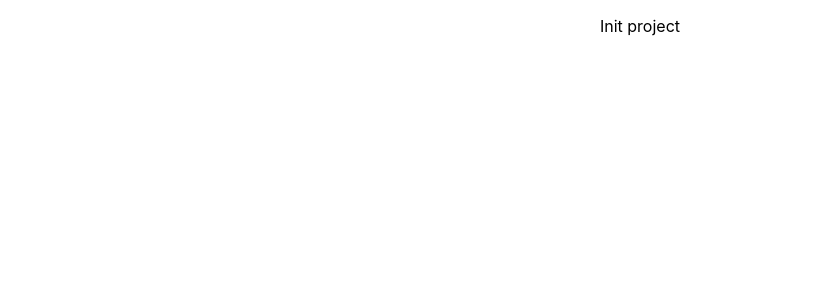
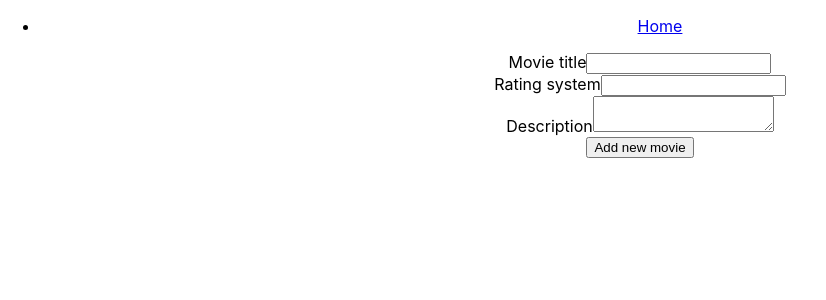
Before and after one commit to epernorbert/registry-database, a React (Create React App) app: page / in a window 1280 px wide. Shown: the top 300 px of the page, without its empty margins (0-826 px from the left). Built offline with nearby package versions, Linux system fonts and the light colour scheme; no server answers; the database is empty.

Commit message:
basic components, create, read, delete handler, router config

```diff
--- a/package.json
+++ b/package.json
@@ -11,6 +11,7 @@
     "react-dom": "^18.2.0",
     "react-router-dom": "^6.4.2",
     "react-scripts": "5.0.1",
+    "uid": "^2.0.1",
     "web-vitals": "^2.1.4"
   },
   "scripts": {
--- a/src/App.js
+++ b/src/App.js
@@ -1,9 +1,24 @@
+import React from 'react';
+import { Route, Routes, Link } from 'react-router-dom';
 import './App.css';
+import Movie from './Component/Movie/Movie';
+import MovieList from './Component/Movie/MovieList';
+import Create from './Component/Create/Create';
 
 function App() {
   return (
     <div className="App">
-      <p>Init project</p>
+      <nav>
+        <ul>
+          <li>
+            <Link to="/">Home</Link>
+          </li>
+        </ul>
+      </nav>
+      <Routes>
+        <Route path="/" element={<><Create/><MovieList /></>} />
+        <Route path="/movie/:id"element={<Movie />} />
+      </Routes>
     </div>
   );
 }
--- /dev/null
+++ b/src/Component/Create/Create.js
@@ -0,0 +1,73 @@
+import React, { useState } from 'react'
+import { db } from '../../firebase';
+import { uid } from 'uid';
+import { set, ref } from 'firebase/database';
+import Input from '../Input/Input'
+import Button from '../UI/Button/Button'
+import TextArea from '../TextArea/TextArea';
+
+const Create = () => {
+
+  const [title, setTitle] = useState("")
+  const [ratingSystem, setRatingSystem] = useState("")
+  const [description, setDescription] = useState("")
+
+  const titleChangeHander = event => {
+    setTitle(event.target.value);
+  }
+
+  const ratingChangeHandler = event => {
+    setRatingSystem(event.target.value)
+  }
+
+  const descriptionHandler = event => {
+    setDescription(event.target.value)
+  }
+
+  // store in database
+  const submitHandler = event => {
+    event.preventDefault();
+    const uuid = uid();
+    set(ref(db, uuid), {
+      uuid,
+      title,
+      ratingSystem,
+      description
+    })
+    setTitle("");
+    setRatingSystem("");
+    setDescription("");
+  }
+
+  return (
+    <form onSubmit={submitHandler}>
+      <Input
+        title="Movie title"
+        type="text"
+        name="title"
+        onChange={titleChangeHander}
+        value={title}
+      />
+      <Input
+        title="Rating system"
+        type="text"
+        name="rating"
+        onChange={ratingChangeHandler}
+        value={ratingSystem}
+      />
+      <TextArea
+        title="Description"
+        type="text"
+        name="description"
+        onChange={descriptionHandler}
+        value={description}
+      />
+      <Button
+        title="Add new movie"
+        type="submit"
+      />
+    </form>
+  )
+}
+
+export default Create
--- /dev/null
+++ b/src/Component/Delete/Delete.js
@@ -0,0 +1,21 @@
+import React from 'react'
+import Button from '../UI/Button/Button'
+import { db } from '../../firebase'
+import { ref, remove } from 'firebase/database';
+
+const Delete = (props) => {
+
+  const deleteHandler = (uuid) => {
+    remove(ref(db, uuid))
+  }
+
+  return (
+    <Button
+      type={props.type}
+      title={props.title}
+      onClick={() => deleteHandler(props.uuid)}
+    />
+  )
+}
+
+export default Delete
--- /dev/null
+++ b/src/Component/Input/Input.js
@@ -0,0 +1,16 @@
+import React from 'react'
+
+const Input = (props) => {
+  return (
+    <div>
+      <label>{props.title}</label>
+      <input
+        type={props.type}
+        name={props.name}
+        onChange={props.onChange}
+        value={props.value} />
+    </div>
+  )
+}
+
+export default Input
--- /dev/null
+++ b/src/Component/Movie/Movie.js
@@ -0,0 +1,33 @@
+import { useParams } from 'react-router-dom';
+import { db } from '../../firebase';
+import { ref, onValue, } from 'firebase/database';
+import React, { useEffect, useState } from 'react';
+
+const Movie = () => {
+  const { id } = useParams();
+  const [movie, setMovie] = useState("")
+
+  // read
+  useEffect(() => {
+    onValue(ref(db, id), snapshot => {
+      /*setTodos([])
+      const data = snapshop.val();
+      if(data !== null){
+        Object.values(data).map(todo => {
+          return setTodos(oldArray => [...oldArray, todo])
+        })
+      }*/
+      setMovie(snapshot.val())
+    })
+  }, [id])
+
+  return (
+    <>
+      <h1>{movie.title}</h1>
+      <h2>{movie.ratingSystem}</h2>
+      <p>{movie.description}</p>
+    </>
+  )
+}
+
+export default Movie
--- /dev/null
+++ b/src/Component/Movie/MovieList.js
@@ -0,0 +1,45 @@
+import React, { useEffect, useState } from 'react'
+import { db } from '../../firebase';
+import { onValue, ref } from 'firebase/database';
+import { Link } from 'react-router-dom';
+import Delete from '../Delete/Delete';
+
+const MovieList = () => {
+
+  const [movies, setMovies] = useState([]);
+
+  // read
+  useEffect(() => {
+    onValue(ref(db), snapshop => {
+      setMovies([])
+      const data = snapshop.val();
+      //console.log(Object.keys(data)); // return object keys(uuid)
+      if(data !== null){
+        Object.values(data).map(movie => {
+          return setMovies(oldArray => [...oldArray, movie])
+        })
+      }
+    })
+  }, [])
+
+  return (
+    <>
+      {movies.map((movie) => {
+        return(
+          <div key={movie.uuid}>
+            <Link to={`/movie/${movie.uuid}`}>
+              <h1>{movie.title}</h1>
+            </Link>
+            <Delete
+              type="submit"
+              title="Delete"
+              uuid={movie.uuid}
+            />
+          </div>
+          )
+      })}
+    </>
+  )
+}
+
+export default MovieList
--- /dev/null
+++ b/src/Component/TextArea/TextArea.js
@@ -0,0 +1,16 @@
+import React from 'react'
+
+const TextArea = (props) => {
+  return (
+    <div>
+      <label>{props.title}</label>
+      <textarea
+        type={props.type}
+        name={props.name}
+        onChange={props.onChange}
+        value={props.value} />
+    </div>
+  )
+}
+
+export default TextArea
--- /dev/null
+++ b/src/Component/UI/Button/Button.js
@@ -0,0 +1,14 @@
+import React from 'react'
+
+const Button = (props) => {
+  return (
+    <button
+      type={props.type}
+      onClick={props.onClick}
+    >
+      {props.title}
+    </button>
+  )
+}
+
+export default Button
--- /dev/null
+++ b/src/firebase.js
@@ -0,0 +1,15 @@
+import { initializeApp } from "firebase/app";
+import { getDatabase } from 'firebase/database';
+
+const firebaseConfig = {
+  apiKey: "AIzaSyCS2mJXh51mqSEtF6VKqFsb7u0UP8UV4yo",
+  authDomain: "movie-firebase-4abf1.firebaseapp.com",
+  databaseURL: "https://movie-firebase-4abf1-default-rtdb.firebaseio.com",
+  projectId: "movie-firebase-4abf1",
+  storageBucket: "movie-firebase-4abf1.appspot.com",
+  messagingSenderId: "639250383627",
+  appId: "1:639250383627:web:eafa08a5bed0adfeb6180e"
+};
+
+const app = initializeApp(firebaseConfig);
+export const db = getDatabase(app);
--- a/src/index.js
+++ b/src/index.js
@@ -3,11 +3,14 @@ import ReactDOM from 'react-dom/client';
 import './index.css';
 import App from './App';
 import reportWebVitals from './reportWebVitals';
+import { BrowserRouter } from 'react-router-dom';
 
 const root = ReactDOM.createRoot(document.getElementById('root'));
 root.render(
   <React.StrictMode>
-    <App />
+    <BrowserRouter>
+      <App />
+    </BrowserRouter>
   </React.StrictMode>
 );
 
```
Also changed, not shown: src/Component/UI/Modal/Modal.js (added, +9 -0 lines), 1 other file (tests, documents, lock files or other folders).
